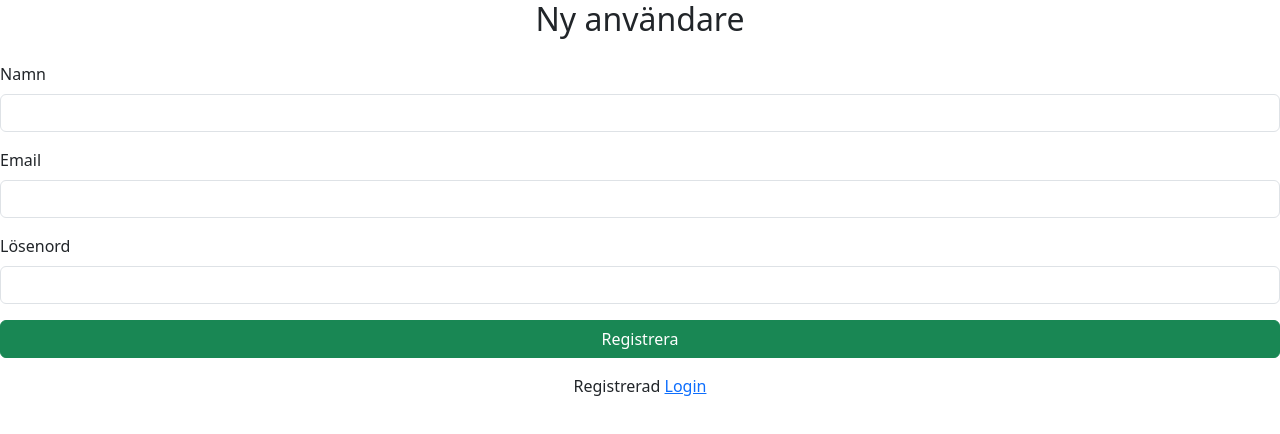
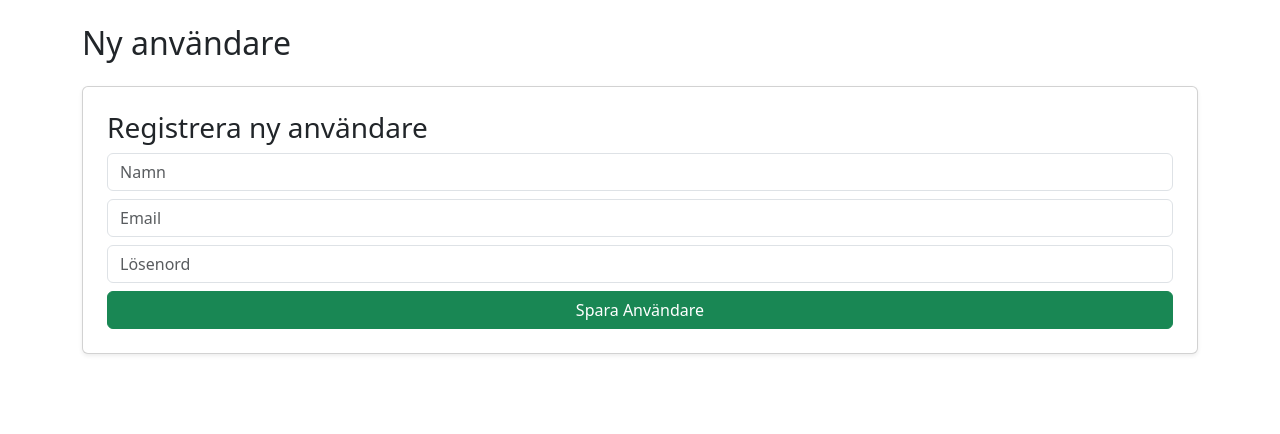
Before and after one commit to TheSteinkamp/trainingpage-frontend, a React (Vite) app: page /register in a window 1280 px wide. Shown: the top 434 px of the page. Built offline with nearby package versions, Linux system fonts and the light colour scheme.

Commit message:
development profiles, register user

```diff
--- a/src/NewSession.jsx
+++ b/src/NewSession.jsx
@@ -6,7 +6,7 @@ function NewSession() {
   const [duration, setDuration] = useState(0);
   const [description, setDescription] = useState("")
   const [exercises, setExercises] = useState([]);
-  const API_BASE = "http://localhost:8080/training";
+  const API_BASE = import.meta.env.VITE_API_URL;
   const addExerciseField = () => {
     setExercises([...exercises, { name: "",description: "", repetitions: 0, sets: 0 }]);
   };
@@ -48,7 +48,7 @@ function NewSession() {
     <div className="container mt-4">
       <h2>Registrera nytt pass</h2>
       <form onSubmit={handleSubmit}>
-        <input type="text" placeholder="Typ (t.ex. Ben)" value={type} onChange={e => setType(e.target.value)} className="form-control mb-2" />
+        <input type="text" placeholder="Fokus på passet (t.ex. överkropp)" value={type} onChange={e => setType(e.target.value)} className="form-control mb-2" />
         <input type="number" placeholder="Minuter" value={duration} onChange={e => setDuration(e.target.value)} className="form-control mb-2" />
         <input type="text" placeholder="Kommentarer" value={description} onChange={e => setDescription(e.target.value)} className="form-control mb-2" />
 
--- a/src/RegisterForm.jsx
+++ b/src/RegisterForm.jsx
@@ -1,54 +1,58 @@
 import { useState } from "react"
 import axios from "axios"
-import { useNavigate, Link, useSearchParams } from "react-router-dom"
+import { useNavigate } from "react-router-dom"
 
 
 function RegisterForm() {
     const navigate = useNavigate();
-    const [name, setName] = useState("")
-    const [email, setEmail] = useState("")
-    const [password, setPassword] = useState("")
+    const [error, setError] = useState("");
+    const [formData, setFormData] = useState({
+        name: "",
+        email: "",
+        password: ""
+    });
+    const API_BASE = import.meta.env.VITE_API_URL;
 
-    async function handleRegistration(e) {
-        e.preventDefault()
-        try {
-            const requestBody = {name, email, password}
-            const response = await axios.post('http://localhost:8080/user/new', requestBody)
-            console.log("Registration successful!", response.data);
-            navigate('/login')
-        } catch (error) {
-            console.log(error);
-            if (error.response) {
-                alert(`Registration failed: error`);
-            } else {
-                alert("unable to connect to the server");
-            }
-        }
-    }
+    // ny användare
+    const handleCreateUser = (e) => {
+        e.preventDefault();
+        axios.post(`${API_BASE}/user/register`, formData)
+            .then(res => {
+                alert(`Användare ${res.data.name} skapad!`);
+                setFormData({ name: "", email: "", password: "" });
+                navigate('/login')
+            })
+            .catch(() => setError("Kunde inte skapa användare"));
+    };
 
     return (
-        <div className="auth-page">
-            <div className="auth-card">
-                <form onSubmit={handleRegistration}>
-                    <h2 className="text-center mb-4">
-                        Ny användare
-                    </h2>
-                    <div className="mb-3">
-                        <label htmlFor="name" className="form-label">Namn</label>
-                        <input onChange={e => { setName(e.target.value) }} type="name" className="form-control" id="name" required />
-                    </div>
-                    <div className="mb-3">
-                        <label htmlFor="email" className="form-label">Email</label>
-                        <input onChange={e => { setEmail(e.target.value) }} type="email" className="form-control" id="email" required />
-                    </div>
-                    <div className="mb-3">
-                        <label htmlFor="password" className="form-label">Lösenord</label>
-                        <input onChange={e => { setPassword(e.target.value) }} type="password" className="form-control" id="password" required />
-                    </div>
-                    <button type="submit" className="btn btn-success w-100">Registrera</button>
-                    <p className="text-center mt-3">
-                        Registrerad <Link to="/login">Login</Link>
-                    </p>
+
+
+        <div className="container mt-4">
+            <h2 className="mb-4">Ny användare</h2>
+            {error && <div className="alert alert-danger">{error}</div>}
+            {/* Skapa ny användare */}
+            <div className="card p-4 mb-4 shadow-sm">
+                <h3>Registrera ny användare</h3>
+                <form onSubmit={handleCreateUser}>
+                    <input
+                        type="text" placeholder="Namn" value={formData.name}
+                        onChange={e => setFormData({ ...formData, name: e.target.value })}
+                        required className="form-control mb-2"
+                    />
+                    <input
+                        type="email" placeholder="Email" value={formData.email}
+                        onChange={e => setFormData({ ...formData, email: e.target.value })}
+                        required className="form-control mb-2"
+                    />
+                    <input
+                        type="password" placeholder="Lösenord" value={formData.password}
+                        onChange={e => setFormData({ ...formData, password: e.target.value })}
+                        required className="form-control mb-2"
+                    />
+                    <button type="submit" className="btn btn-success w-100">
+                        Spara Användare
+                    </button>
                 </form>
             </div>
         </div>
--- a/src/Statistics.jsx
+++ b/src/Statistics.jsx
@@ -9,7 +9,7 @@ function Statistics() {
   const [endDate, setEndDate] = useState("");
   const [view, setView] = useState("none");
   const [error, setError] = useState("");
-  const API_BASE = "http://localhost:8080/statistic";
+  const API_BASE = import.meta.env.VITE_API_URL;
 
   // alla träningar
   const getTrainings = () => {
@@ -24,7 +24,7 @@ function Statistics() {
 
   // statistik per användare
   const getUserStats = () => {
-    axios.get(`${API_BASE}/user/${userId}`)
+    axios.get(`${API_BASE}/statistic/user/${userId}`)
       .then(res => {
         setData(res.data);
         setView("stats");
@@ -36,7 +36,7 @@ function Statistics() {
   // statistik för period
   const getPeriodStats = () => {
     if(!startDate || !endDate) return alert("Välj datum!");
-    axios.get(`${API_BASE}/period/user/${userId}`, {
+    axios.get(`${API_BASE}/statistic/period/user/${userId}`, {
       params: { startDate, endDate }
     })
       .then(res => {
@@ -49,7 +49,7 @@ function Statistics() {
 
   // hitta alla användarstatistik
   const getAllUsers = () => {
-    axios.get(`${API_BASE}/users`)
+    axios.get(`${API_BASE}/statistic/users`)
       .then(res => {
         setUserMap(res.data);
         setView("users");
--- a/src/Trainings.jsx
+++ b/src/Trainings.jsx
@@ -4,10 +4,10 @@ import axios from "axios";
 function Trainings() {
   const [trainings, setTrainings] = useState([]);
   const [loading, setLoading] = useState(true);
-  const API_BASE = "http://localhost:8080/training";
+  const API_BASE = import.meta.env.VITE_API_URL;
 
   useEffect(() => {
-    axios.get(`${API_BASE}/all`)
+    axios.get(`${API_BASE}/training/all`)
       .then(res => {
         setTrainings(res.data);
         setLoading(false);
--- a/src/User.jsx
+++ b/src/User.jsx
@@ -13,7 +13,7 @@ function User() {
     password: ""
   });
 
-  const API_BASE = "http://localhost:8080/user";
+  const API_BASE = import.meta.env.VITE_API_URL;
 
   // Hämta alla användare vid start
   useEffect(() => {
@@ -21,7 +21,7 @@ function User() {
   }, []);
 
   const fetchAllUsers = () => {
-    axios.get(`${API_BASE}/all`)
+    axios.get(`${API_BASE}/user/all`)
       .then(res => setUsers(res.data))
       .catch(() => setError("Kunde inte hämta alla användare"));
   };
@@ -29,7 +29,7 @@ function User() {
   // sök användare
   const fetchUserById = () => {
     if (!searchId) return;
-    axios.get(`${API_BASE}/${searchId}`)
+    axios.get(`${API_BASE}/user/${searchId}`)
       .then(res => {
         setSingleUser(res.data);
         setError("");
@@ -43,7 +43,7 @@ function User() {
   // ny användare
   const handleCreateUser = (e) => {
     e.preventDefault();
-    axios.post(`${API_BASE}/new`, formData)
+    axios.post(`${API_BASE}/user/new`, formData)
       .then(res => {
         alert(`Användare ${res.data.name} skapad!`);
         setFormData({ name: "", email: "", password: "" }); // Nollställ formulär
```
Also changed, not shown: 2 other files (tests, documents, lock files or other folders).
